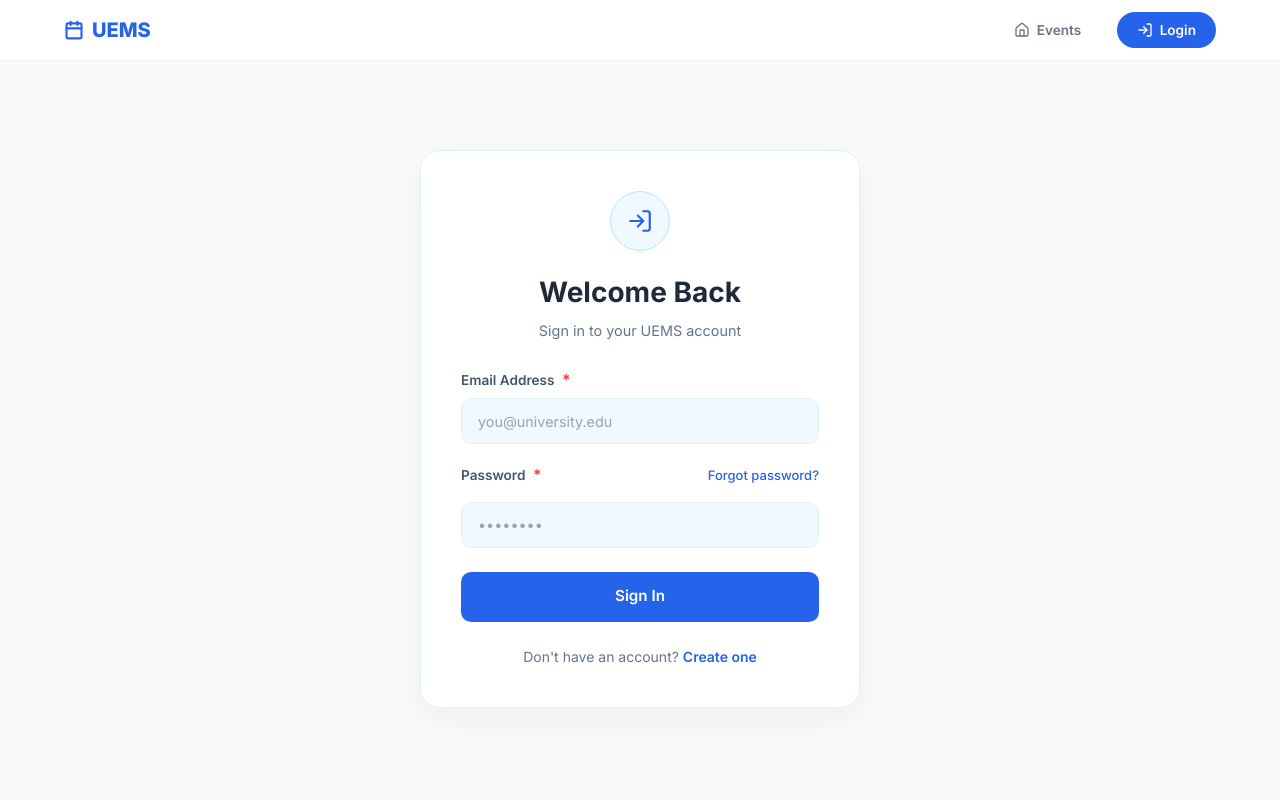
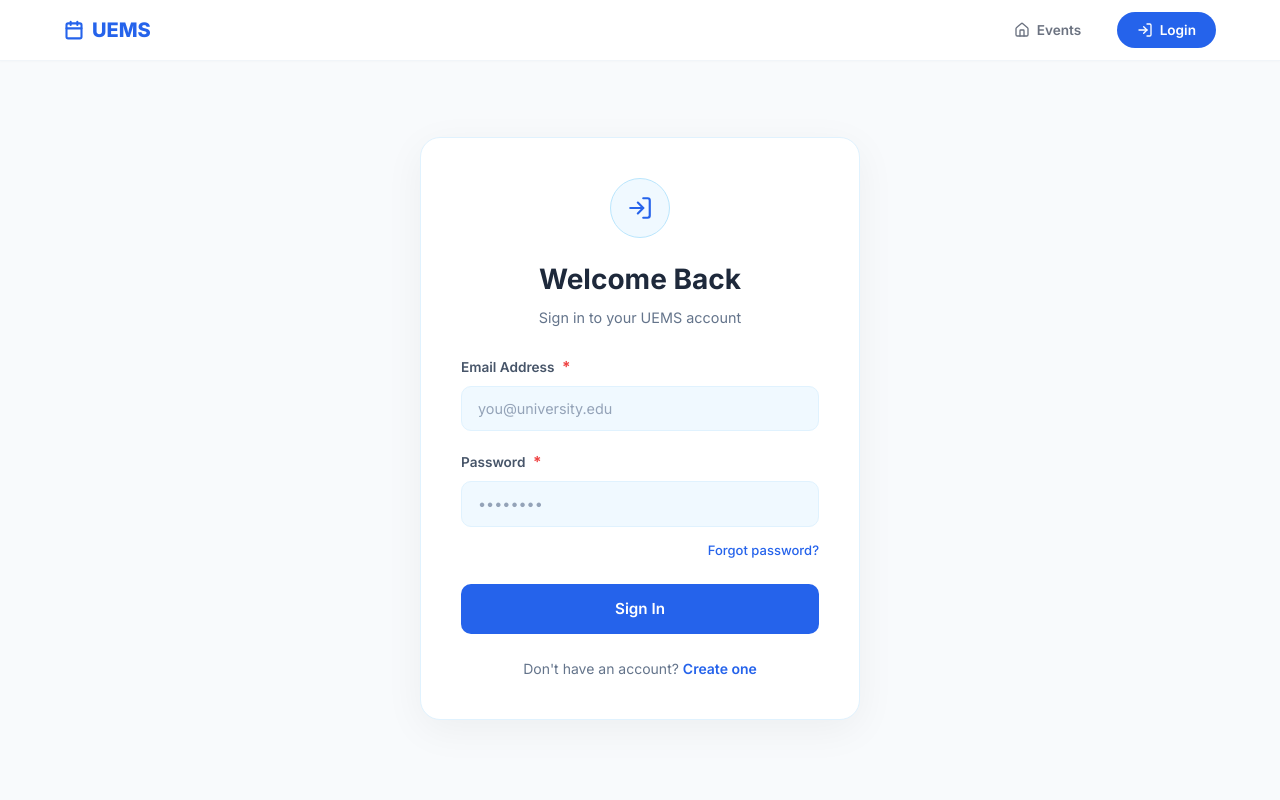
Before and after one commit to TharushiGamage/EventMatrix, a React app in the folder frontend/: page /login in a window 1280 px wide. Shown: the top 800 px of the page. Built offline with nearby package versions, Linux system fonts and the light colour scheme; the HTML template or start-up script is replaced by a standard one.

Commit message:
feat: Improve password field layout and positioning of the "Forgot password?" link in the login form

```diff
--- a/frontend/src/pages/user/Login.jsx
+++ b/frontend/src/pages/user/Login.jsx
@@ -107,12 +107,12 @@ const Login = () => {
             <input id="email" name="login_email" autoComplete="off" type="email" value={email} onChange={handleEmailChange} onBlur={handleEmailBlur} placeholder="you@university.edu" className={emailError ? 'input-error' : ''} />
           </div>
           <div className="auth-field">
-            <div style={{ display: 'flex', justifyContent: 'space-between', alignItems: 'center', marginBottom: '8px' }}>
-              <label htmlFor="password" style={{ marginBottom: 0 }}>Password <span className="required-star">*</span></label>
+            <label htmlFor="password">Password <span className="required-star">*</span></label>
+            {passwordError && <div className="field-error">{passwordError}</div>}
+            <input id="password" name="login_password" autoComplete="current-password" type="password" value={password} onChange={handlePasswordChange} onBlur={handlePasswordBlur} placeholder="••••••••" className={passwordError ? 'input-error' : ''} />
+            <div style={{ display: 'flex', justifyContent: 'flex-end', marginTop: '8px' }}>
               <Link to="/forgot-password" style={{ fontSize: '13px', color: '#2563eb', textDecoration: 'none', fontWeight: '500' }}>Forgot password?</Link>
             </div>
-            {passwordError && <div className="field-error">{passwordError}</div>}
-            <input id="password" name="login_password" autoComplete="current-password" type="password" value={password} onChange={handlePasswordChange} onBlur={handlePasswordBlur} placeholder="••••••••" className={passwordError ? 'input-error' : ''} />
           </div>
           <button type="submit" className="auth-btn" disabled={loading}>
             {loading ? 'Signing in...' : 'Sign In'}
```
